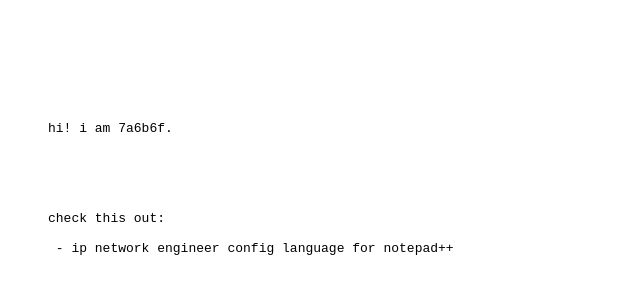
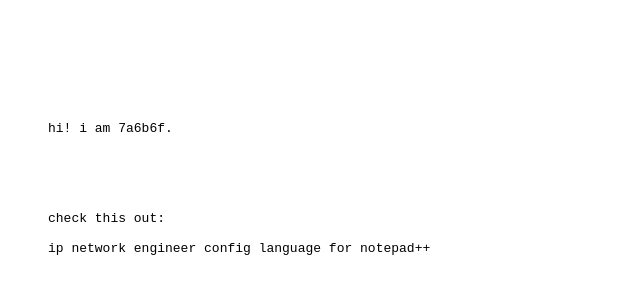
Before and after one commit to 7a6b6f/7a6b6f.github.io, a plain HTML site: page index.html in a window 1280 px wide. Shown: the full height of the page, 0-640 px from the left. Drawn offline with Linux system fonts and the light colour scheme.

Commit message:
Update index.html

```diff
--- a/index.html
+++ b/index.html
@@ -4,8 +4,11 @@
 <style>
 a:link {
   text-decoration: none;
-  color: black;
+  color: inherit;;
 }
+a:hover {
+  text-decoration: none; color:yellow; }
+
 </style>
 </head>
 
@@ -20,7 +23,7 @@
 
 check this out:
 
-<a href="https://github.com/7a6b6f/IPNE_config"> - ip network engineer config language for notepad++</a>
+<a href="https://github.com/7a6b6f/IPNE_config">ip network engineer config language for notepad++</a>
 
 <br /><br />
 
```
